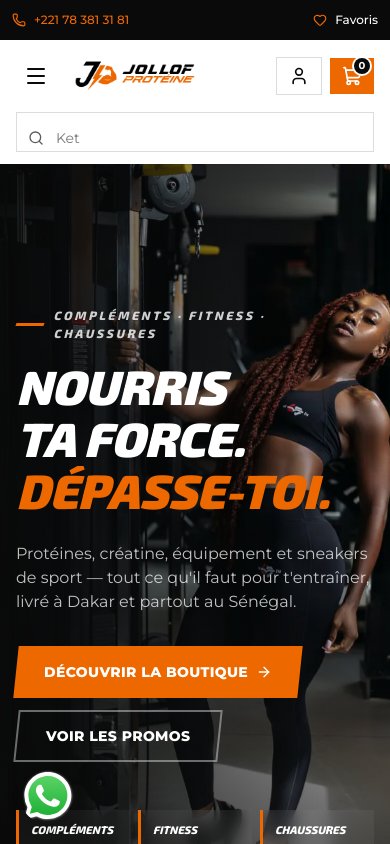
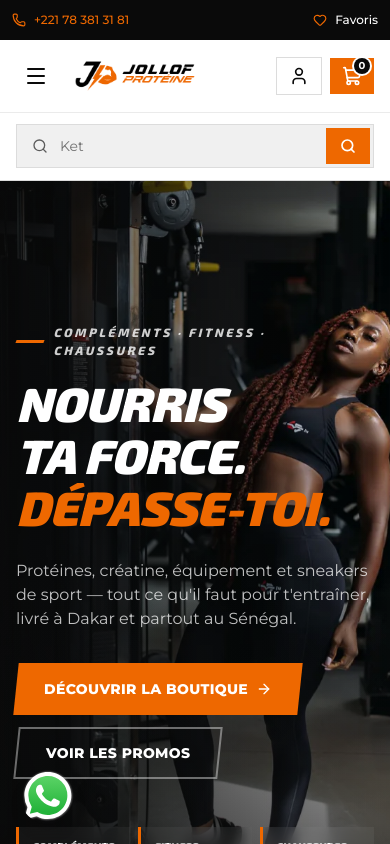
Before and after one commit to ibablackghost/refont-fitprotein, a Next.js app: page / in a window 390 px wide. Shown: the top 844 px of the page. Built offline with nearby package versions, Linux system fonts and the light colour scheme.

Commit message:
new header

```diff
--- a/components/site/search-box.tsx
+++ b/components/site/search-box.tsx
@@ -101,7 +101,7 @@ export function SearchBox({
       role="search"
       className={cn(
         'relative',
-        variant === 'desktop' ? 'ml-auto hidden max-w-xl flex-1 md:block' : 'px-4 pb-3 md:hidden',
+        variant === 'desktop' ? 'ml-auto hidden max-w-xl flex-1 md:block' : 'w-full',
       )}
       onSubmit={(e) => {
         e.preventDefault()
@@ -113,12 +113,7 @@ export function SearchBox({
         goToResults()
       }}
     >
-      <Search
-        className={cn(
-          'pointer-events-none absolute top-1/2 h-4 w-4 -translate-y-1/2 text-muted-foreground',
-          variant === 'desktop' ? 'left-4' : 'left-7',
-        )}
-      />
+      <Search className="pointer-events-none absolute left-4 top-1/2 h-4 w-4 -translate-y-1/2 text-muted-foreground" />
       <input
         type="search"
         value={query}
@@ -146,7 +141,7 @@ export function SearchBox({
         placeholder=""
         className={cn(
           'w-full border border-border bg-white text-sm text-foreground outline-none transition-colors placeholder:text-muted-foreground focus:border-primary',
-          variant === 'desktop' ? 'h-11 pl-11 pr-28' : 'h-10 pl-11 pr-4',
+          variant === 'desktop' ? 'h-11 pl-11 pr-28' : 'h-11 bg-background pl-11 pr-14 focus:bg-white',
         )}
         aria-label="Recherche"
         aria-autocomplete="list"
@@ -155,10 +150,7 @@ export function SearchBox({
       />
       {showHint ? (
         <span
-          className={cn(
-            'pointer-events-none absolute top-1/2 flex -translate-y-1/2 items-center text-sm text-muted-foreground',
-            variant === 'desktop' ? 'left-11' : 'left-14',
-          )}
+          className="pointer-events-none absolute left-11 top-1/2 flex -translate-y-1/2 items-center text-sm text-muted-foreground"
           aria-hidden="true"
         >
           <span className="text-ink/55">{typedHint}</span>
@@ -172,7 +164,15 @@ export function SearchBox({
         >
           Chercher
         </button>
-      ) : null}
+      ) : (
+        <button
+          type="submit"
+          aria-label="Lancer la recherche"
+          className="absolute right-1 top-1/2 flex h-9 w-11 -translate-y-1/2 items-center justify-center bg-primary text-white transition-colors active:bg-ink"
+        >
+          <Search className="h-4 w-4" strokeWidth={2.5} />
+        </button>
+      )}
 
       {showPanel ? (
         <div className="absolute left-0 right-0 top-[calc(100%+6px)] z-[120] overflow-hidden border border-border bg-white shadow-[0_16px_40px_rgba(15,23,32,0.12)]">
--- a/components/site/site-header.tsx
+++ b/components/site/site-header.tsx
@@ -18,7 +18,8 @@ export function SiteHeader() {
   const [openDropdown, setOpenDropdown] = useState<string | null>(null)
 
   return (
-    <header className="overflow-visible bg-white">
+    <>
+      <header className="sticky top-0 z-[100] overflow-visible bg-white shadow-[0_1px_0_rgba(10,10,10,0.08)]">
         <div className="mx-auto flex h-[4.5rem] max-w-7xl items-center gap-4 px-4">
           <button
             type="button"
@@ -55,8 +56,6 @@ export function SiteHeader() {
             </Link>
           </div>
         </div>
-
-      <SearchBox variant="mobile" />
 
         {/* Nav catégories — overflow visible pour ne pas clipper les dropdowns */}
         <div className="relative z-20 hidden bg-ink lg:block">
@@ -175,5 +174,11 @@ export function SiteHeader() {
           </div>
         )}
       </header>
+
+      {/* Recherche mobile hors du header sticky : elle défile avec la page */}
+      <div className="relative z-[90] border-b border-border bg-white px-4 py-3 md:hidden">
+        <SearchBox variant="mobile" />
+      </div>
+    </>
   )
 }
--- a/components/site/site-shell.tsx
+++ b/components/site/site-shell.tsx
@@ -12,10 +12,8 @@ import { NavigationLoader } from '@/components/site/navigation-loader'
 export function SiteShell({ children }: { children: React.ReactNode }) {
   return (
     <div className="min-h-screen">
-      <div className="sticky top-0 z-[100] overflow-visible bg-white shadow-[0_1px_0_rgba(15,23,32,0.06)]">
-        <TopBar />
-        <SiteHeader />
-      </div>
+      <TopBar />
+      <SiteHeader />
       <main className="relative z-0">{children}</main>
       <SiteFooter />
       <WhatsAppButton />
```
Lines whose indentation alone changed are shown as unchanged.
